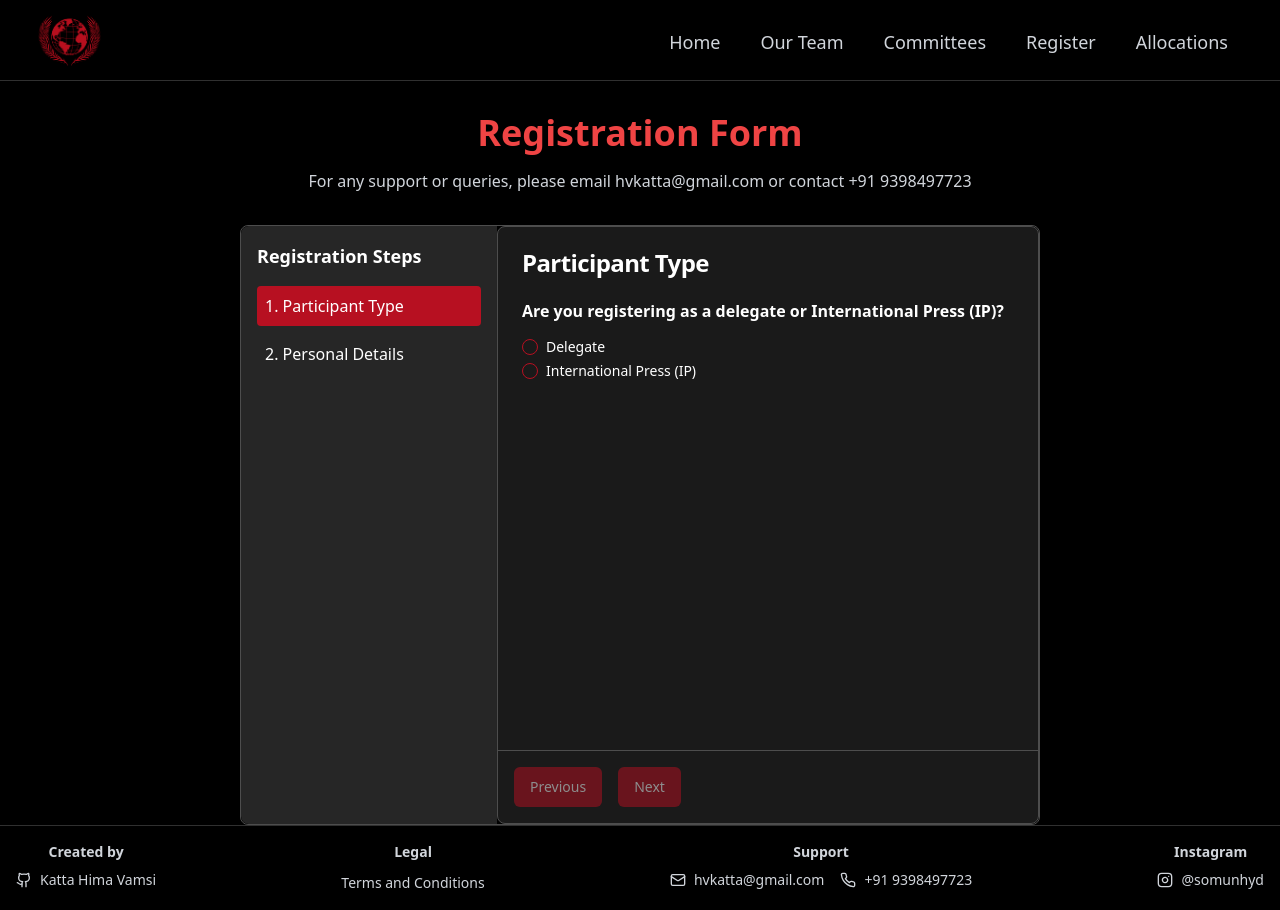
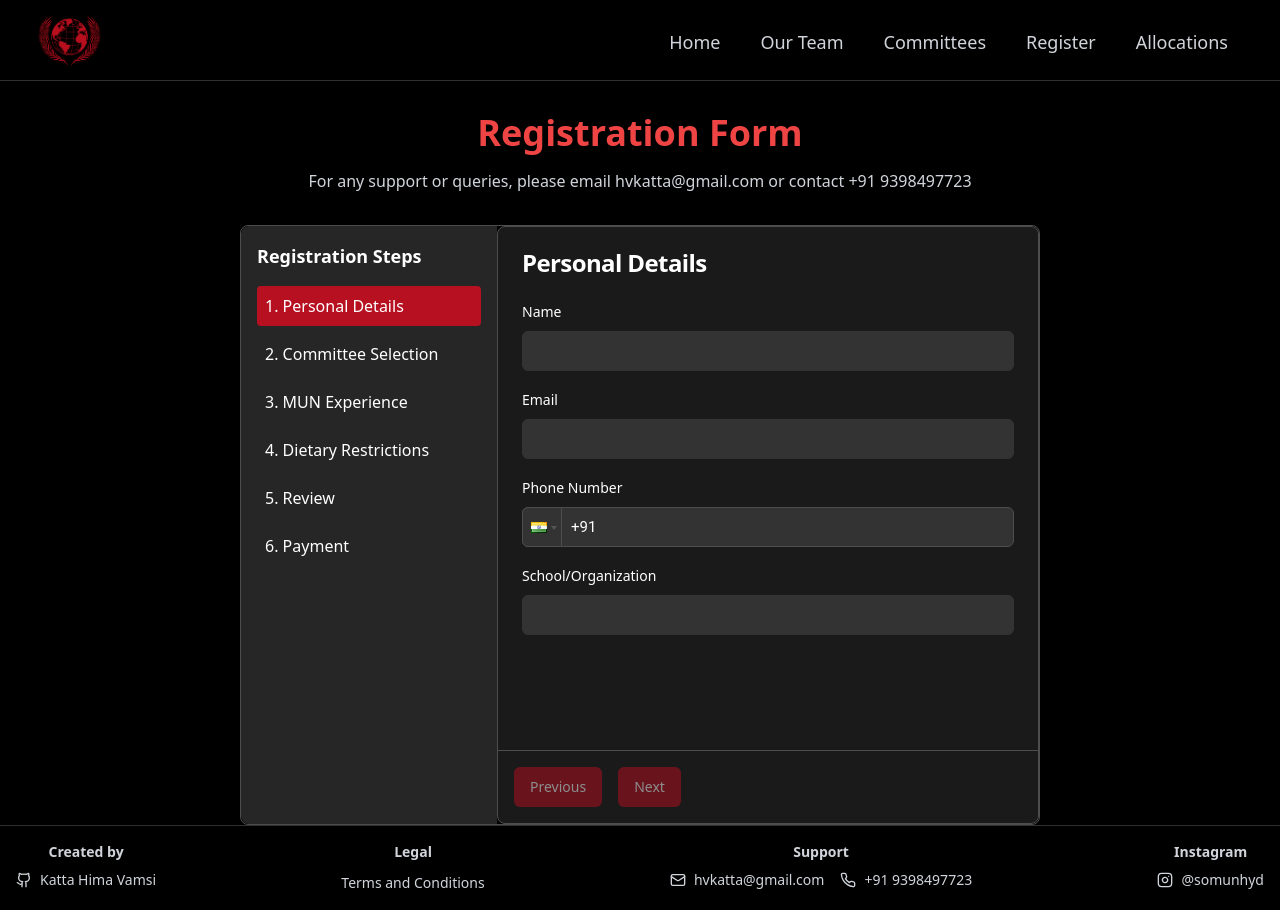
Before and after one commit to Hima-Vamsi/SOMUN-2024-Website, a Next.js app: page /register in a window 1280 px wide. Built offline with nearby package versions, Linux system fonts and the light colour scheme.

Commit message:
Update RegistrationForm.tsx

```diff
--- a/src/components/RegistrationForm/RegistrationForm.tsx
+++ b/src/components/RegistrationForm/RegistrationForm.tsx
@@ -24,7 +24,6 @@ import {
 import { Progress } from "@/components/ui/progress";
 import Link from "next/link";
 import Sidebar from "./Sidebar";
-import ParticipantType from "./steps/ParticipantType";
 import PersonalDetails from "./steps/PersonalDetails";
 import CommitteeSelection from "./steps/CommitteeSelection";
 import MUNExperience from "./steps/MUNExperience";
@@ -33,7 +32,6 @@ import Review from "./steps/Review";
 import Payment from "./steps/Payment";
 
 const delegateSteps = [
-  "Participant Type",
   "Personal Details",
   "Committee Selection",
   "MUN Experience",
@@ -43,7 +41,6 @@ const delegateSteps = [
 ];
 
 const ipSteps = [
-  "Participant Type",
   "Personal Details",
   "MUN Experience",
   "Dietary Restrictions",
@@ -101,7 +98,7 @@ export default function RegistrationForm() {
     representingSchool: false,
     schoolOrOrganization: "",
     headDelegateName: "",
-    participantType: "",
+    participantType: "delegate",
     ipType: "",
     registrationType:
       registrationRoundMapping[
@@ -175,11 +172,6 @@ export default function RegistrationForm() {
   const isStepValid = () => {
     const steps = formData.participantType === "ip" ? ipSteps : delegateSteps;
     switch (steps[step - 1]) {
-      case "Participant Type":
-        return (
-          formData.participantType !== "" &&
-          (formData.participantType !== "ip" || formData.ipType !== "")
-        );
       case "Personal Details":
         return (
           formData.name && formData.email && formData.phone && formData.school
@@ -323,10 +315,6 @@ export default function RegistrationForm() {
   const renderStep = () => {
     const steps = formData.participantType === "ip" ? ipSteps : delegateSteps;
     switch (steps[step - 1]) {
-      case "Participant Type":
-        return (
-          <ParticipantType formData={formData} setFormData={setFormData} />
-        );
       case "Personal Details":
         return (
           <PersonalDetails formData={formData} setFormData={setFormData} />
```
